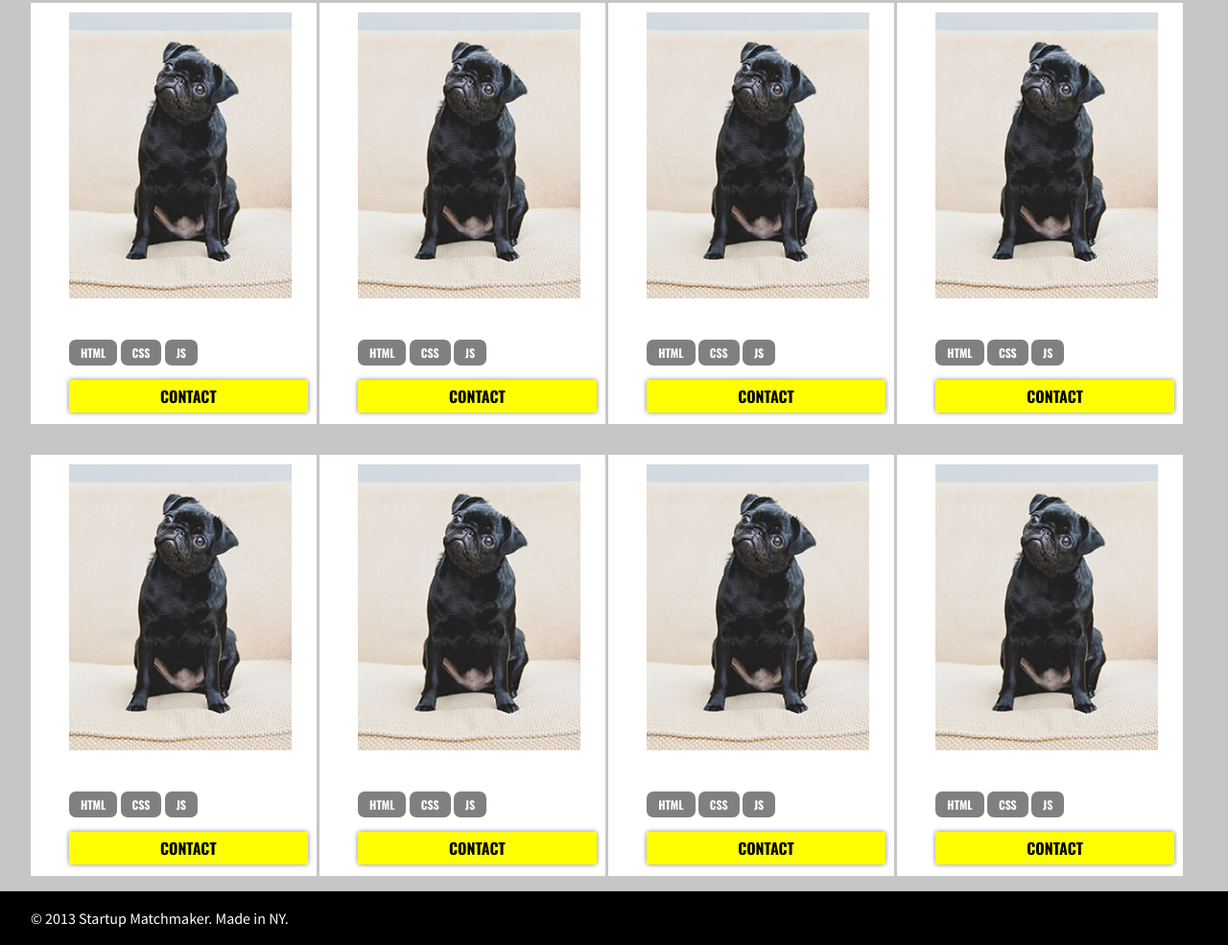
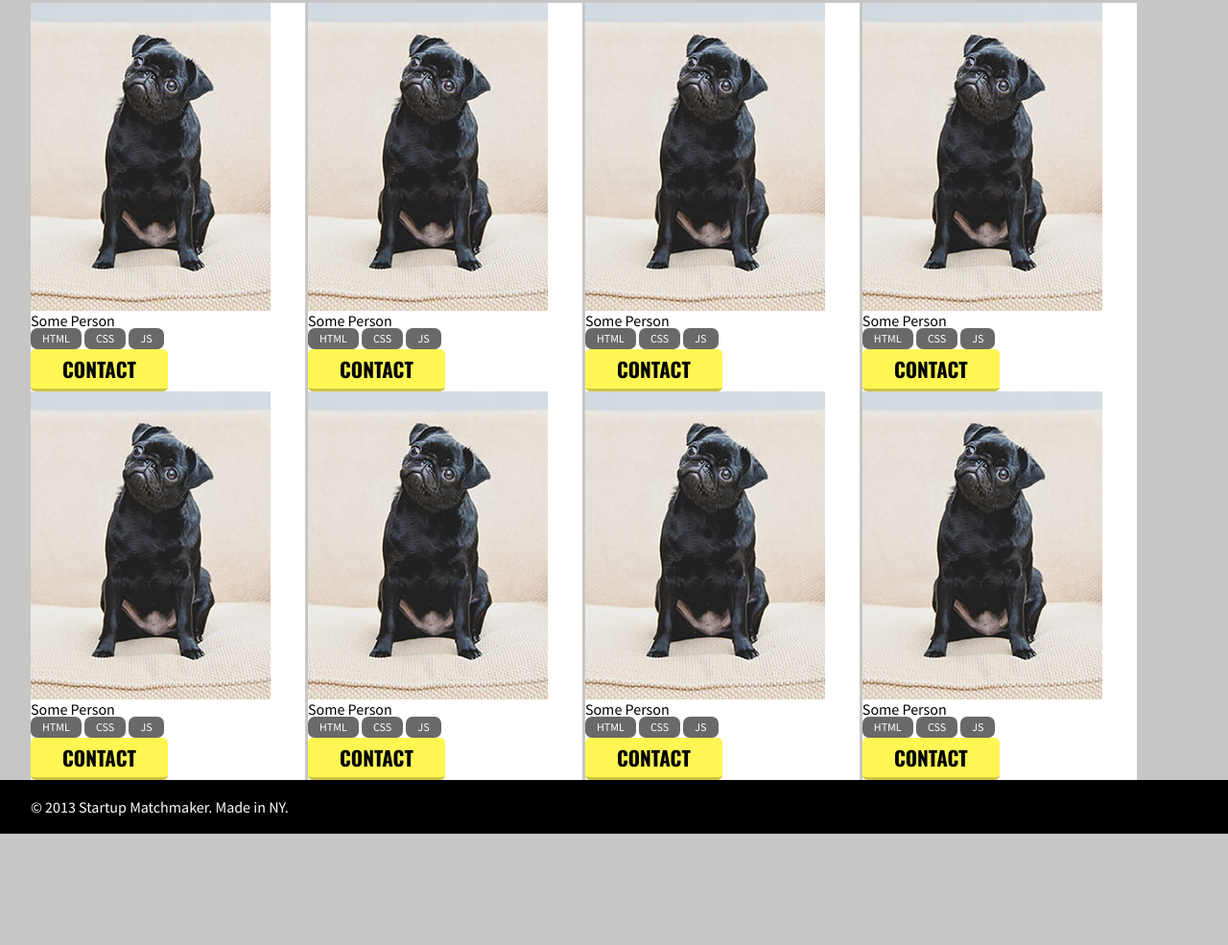
Before and after one commit to hannahrhugh/match_maker, a plain HTML site: page developers-page.html in a window 1280 px wide. Shown: the part 120-1105 px from the top of the page at 96% size. After the commit the page ends 989 px from the top, so only its background shows below. Drawn offline with nearby package versions, Linux system fonts and the light colour scheme.

Commit message:
style changes

```diff
--- a/css/styles.css
+++ b/css/styles.css
@@ -240,48 +240,44 @@ nav a:hover {
 	list-style: none;
 	max-width: 90%;
 	margin: 0 auto;
+	display: inline-block;
 }
 
 
-.skills {
-	background-color: grey;
+.skill-list {
 	color: white;
 	border-radius: 7px;
 	padding: 5px 12px;
 	font-size: 12px;
+	display: inline-block;
+	background-color: #696969;
+	text-align: left;
 }
 
-.portrait li {
+/*.portrait li {
 	display: inline-block;
 	margin-top: 10px;
 	margin-bottom: 20px;
+}*/
+
+.cta-small {
+	width: 50%;
 }
 
-.contact {
-	background-color: yellow;
-	color: black;
-	border-radius: 3px;
-	padding: 5px 95px;
-	width: 90%;
-	box-shadow: 0 0 5px rgba(0,0,0,0.5)
+.portrait-block {
+	display: inline-block;
+	background-color: white;
+	width: 23.5%;
+	max-width: 90%;
 }
 
 .portrait ul {
-	display: inline-block;
-	background-color: white;
-	width: 24.5%;
-	max-width: 90%;
-<<<<<<< HEAD
+	padding-left: 0;
+	margin-bottom: 0;
 }
 
-.portrait-block h2 {
-	padding-top: 10px;
-}
-=======
-}
-
-.portrait-block h2 {
-	padding-top: 10px;
-}
-
->>>>>>> master
+/*.portrait ul {
+	text-align: center;
+	margin: 0 auto;
+	padding: 0;
+}*/
--- a/developers-page.html
+++ b/developers-page.html
@@ -33,102 +33,94 @@
 <section class="portrait">
 	<div class="container">
 		<ul class="clearfix">
-
-	<li class="portrait-block">
-			<img src="./images/dottie.jpg" alt="dog" class="profile-photo">
-				<ul class="skill-list"></ul>
-				<li><a class="skills" href="">HTML</a></li>
-				<li><a class="skills" href="">CSS</a></li>
-				<li><a class="skills" href="">JS</a></li>
-				<li><a class="contact" href="">CONTACT</a></li>
+			<li class="portrait-block">
+					<img src="./images/dottie.jpg" alt="dog" class="profile-photo">
+					<h3>Some Person</h3>
+						<ul class="skills clearfix">
+							<li class="skill-list">HTML</li>
+							<li class="skill-list">CSS</li>
+							<li class="skill-list">JS</li>
+						</ul>
+						<a class="cta cta-yellow cta-small" href="#">Contact</a>
+			</li>
+			<li class="portrait-block">
+					<img src="./images/dottie.jpg" alt="dog" class="profile-photo">
+					<h3>Some Person</h3>
+						<ul class="skills clearfix">
+							<li class="skill-list">HTML</li>
+							<li class="skill-list">CSS</li>
+							<li class="skill-list">JS</li>
+						</ul>
+						<a class="cta cta-yellow cta-small" href="#">Contact</a>
+			</li>
+			<li class="portrait-block">
+					<img src="./images/dottie.jpg" alt="dog" class="profile-photo">
+					<h3>Some Person</h3>
+						<ul class="skills clearfix">
+							<li class="skill-list">HTML</li>
+							<li class="skill-list">CSS</li>
+							<li class="skill-list">JS</li>
+						</ul>
+						<a class="cta cta-yellow cta-small" href="#">Contact</a>
+			</li>
+			<li class="portrait-block">
+					<img src="./images/dottie.jpg" alt="dog" class="profile-photo">
+					<h3>Some Person</h3>
+						<ul class="skills clearfix">
+							<li class="skill-list">HTML</li>
+							<li class="skill-list">CSS</li>
+							<li class="skill-list">JS</li>
+						</ul>
+						<a class="cta cta-yellow cta-small" href="#">Contact</a>
+			</li>
+						<li class="portrait-block">
+					<img src="./images/dottie.jpg" alt="dog" class="profile-photo">
+					<h3>Some Person</h3>
+						<ul class="skills clearfix">
+							<li class="skill-list">HTML</li>
+							<li class="skill-list">CSS</li>
+							<li class="skill-list">JS</li>
+						</ul>
+						<a class="cta cta-yellow cta-small" href="#">Contact</a>
+			</li>
+			<li class="portrait-block">
+					<img src="./images/dottie.jpg" alt="dog" class="profile-photo">
+					<h3>Some Person</h3>
+						<ul class="skills clearfix">
+							<li class="skill-list">HTML</li>
+							<li class="skill-list">CSS</li>
+							<li class="skill-list">JS</li>
+						</ul>
+						<a class="cta cta-yellow cta-small" href="#">Contact</a>
+			</li>
+			<li class="portrait-block">
+					<img src="./images/dottie.jpg" alt="dog" class="profile-photo">
+					<h3>Some Person</h3>
+						<ul class="skills clearfix">
+							<li class="skill-list">HTML</li>
+							<li class="skill-list">CSS</li>
+							<li class="skill-list">JS</li>
+						</ul>
+						<a class="cta cta-yellow cta-small" href="#">Contact</a>
+			</li>
+			<li class="portrait-block">
+					<img src="./images/dottie.jpg" alt="dog" class="profile-photo">
+					<h3>Some Person</h3>
+						<ul class="skills clearfix">
+							<li class="skill-list">HTML</li>
+							<li class="skill-list">CSS</li>
+							<li class="skill-list">JS</li>
+						</ul>
+						<a class="cta cta-yellow cta-small" href="#">Contact</a>
+			</li>
 		</ul>
-	</li>
+	</div>
+</section>
 
 
-		<ul class="clearfix">
-		<li class="portrait-block">
-			<img src="./images/dottie.jpg" alt="dog" class="profile-photo">
-			<ul class="skill-list"></ul>
-				<li><a class="skills" href="">HTML</a></li>
-				<li><a class="skills" href="">CSS</a></li>
-				<li><a class="skills" href="">JS</a></li>
-				<li><a class="contact" href="">CONTACT</a></li>
-		</ul>
-	</li>
-
-		<ul class="clearfix">
-		<li class="portrait-block">
-			<img src="./images/dottie.jpg" alt="dog" class="profile-photo">
-			<ul class="skill-list"></ul>
-				<li><a class="skills" href="">HTML</a></li>
-				<li><a class="skills" href="">CSS</a></li>
-				<li><a class="skills" href="">JS</a></li>
-				<li><a class="contact" href="">CONTACT</a></li>
-			</ul>
-		</li>
-
-		<ul class="clearfix">
-		<li class="portrait-block">
-			<img src="./images/dottie.jpg" alt="dog" class="profile-photo">
-			<ul class="skill-list"></ul>
-				<li><a class="skills" href="">HTML</a></li>
-				<li><a class="skills" href="">CSS</a></li>
-				<li><a class="skills" href="">JS</a></li>
-				<li><a class="contact" href="">CONTACT</a></li>
-			</ul>
-		</li>
 
 
-		<ul class="clearfix">
-		<li class="portrait-block">
-			<img src="./images/dottie.jpg" alt="dog" class="profile-photo">
-			<ul class="skill-list"></ul>
-				<li><a class="skills" href="">HTML</a></li>
-				<li><a class="skills" href="">CSS</a></li>
-				<li><a class="skills" href="">JS</a></li>
-				<li><a class="contact" href="">CONTACT</a></li>
-			</ul>
-		</li>
 
-
-		<ul class="clearfix">
-		<li class="portrait-block">
-			<img src="./images/dottie.jpg" alt="dog" class="profile-photo">
-			<ul class="skill-list"></ul>
-				<li><a class="skills" href="">HTML</a></li>
-				<li><a class="skills" href="">CSS</a></li>
-				<li><a class="skills" href="">JS</a></li>
-				<li><a class="contact" href="">CONTACT</a></li>
-			</ul>
-		</li>
-
-
-		<ul class="clearfix">
-		<li class="portrait-block">
-			<img src="./images/dottie.jpg" alt="dog" class="profile-photo">
-			<ul class="skill-list"></ul>
-				<li><a class="skills" href="">HTML</a></li>
-				<li><a class="skills" href="">CSS</a></li>
-				<li><a class="skills" href="">JS</a></li>
-				<li><a class="contact" href="">CONTACT</a>
-				</li>
-			</ul>
-		</li>
-
-		<ul class="clearfix">
-		<li class="portrait-block">
-			<img src="./images/dottie.jpg" alt="dog" class="profile-photo">
-			<ul class="skill-list"></ul>
-				<li><a class="skills" href="">HTML</a></li>
-				<li><a class="skills" href="">CSS</a></li>
-				<li><a class="skills" href="">JS</a></li>
-				<li><a class="contact" href="">CONTACT</a></li>
-			</ul>
-		</li>
-
-</section>
-	</div>
-		</ul>
 
 
 <footer>
```
